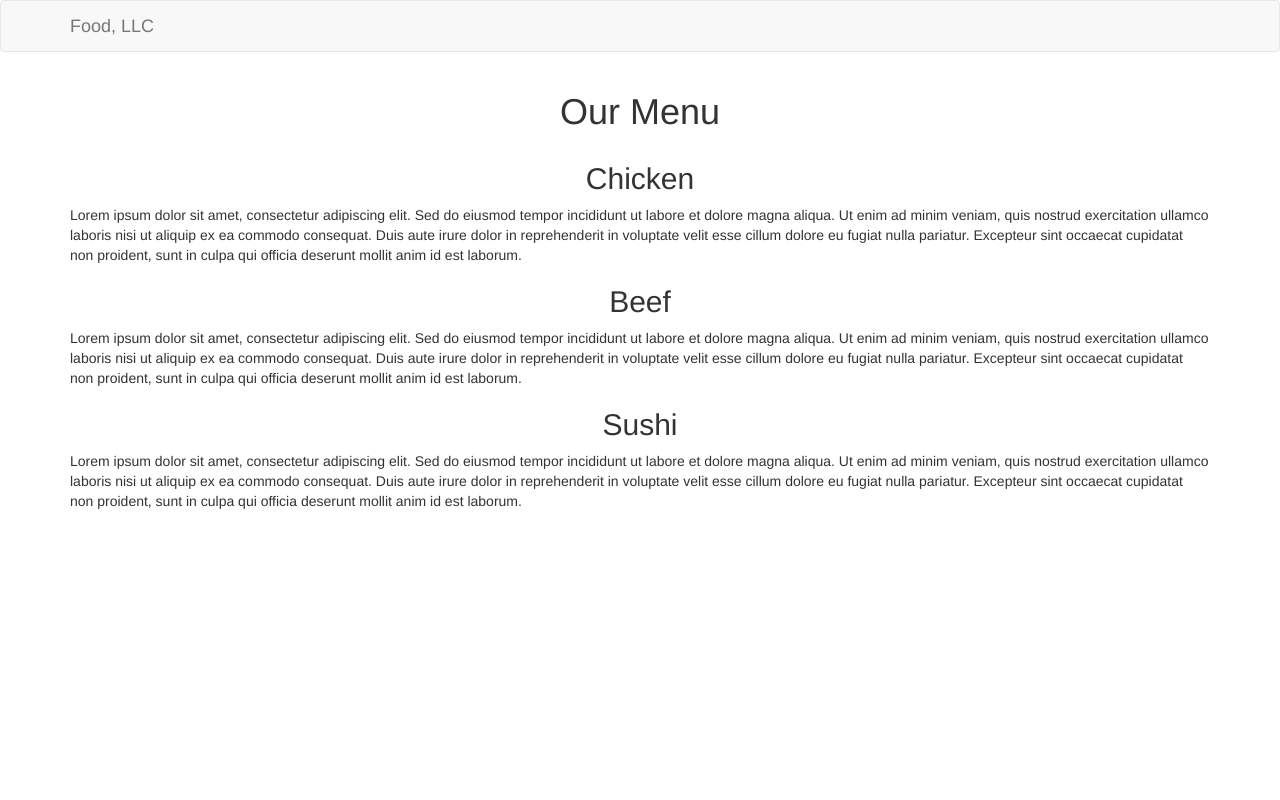
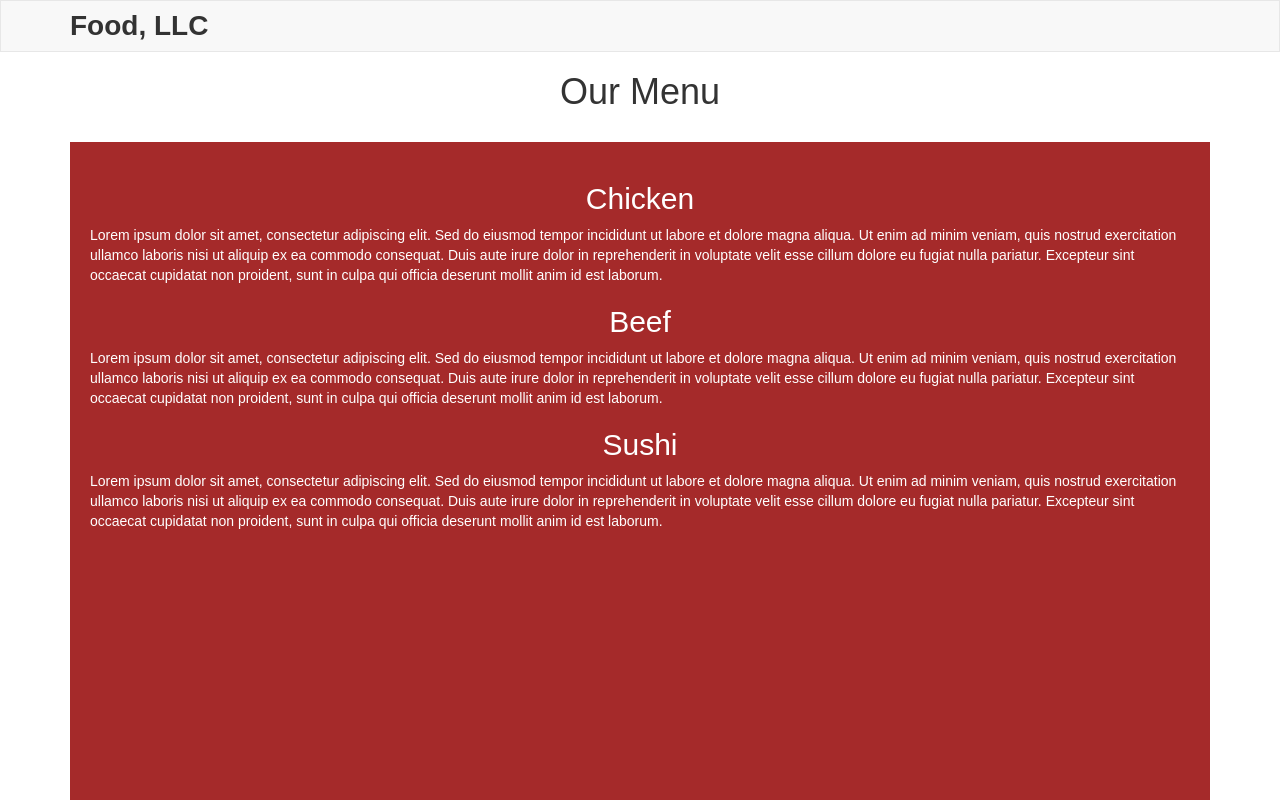
Before and after one commit to eyupmxexperts/module3, a plain HTML site: page index.html in a window 1280 px wide. Shown: the top 800 px of the page. Drawn offline with nearby package versions, Linux system fonts and the light colour scheme.

Commit message:
Aangepaste index.html en style.css voor module 3 opdracht

```diff
--- a/css/style.css
+++ b/css/style.css
@@ -41,13 +41,14 @@ body {
     padding: 20px;
     color: white;
     margin-top: 20px;
-    min-height: 1000px;
+    min-height: 1000px; /* Ensures scroll for smaller screens */
 }
 
 #main-content h2 {
     color: white;
 }
 
+/* Adjustments for mobile view */
 @media (max-width: 767px) {
     .navbar-brand {
         font-size: 1.5em;
--- a/index.html
+++ b/index.html
@@ -7,9 +7,11 @@
     <!-- Bootstrap CSS -->
     <link href="https://maxcdn.bootstrapcdn.com/bootstrap/3.3.7/css/bootstrap.min.css" rel="stylesheet">
     <!-- Custom CSS -->
-    <link href="css/styles.css" rel="stylesheet">
+    <link href="css/style.css" rel="stylesheet">
+
 </head>
 <body>
+
 
 <!-- Navbar -->
 <nav class="navbar navbar-default">
```
